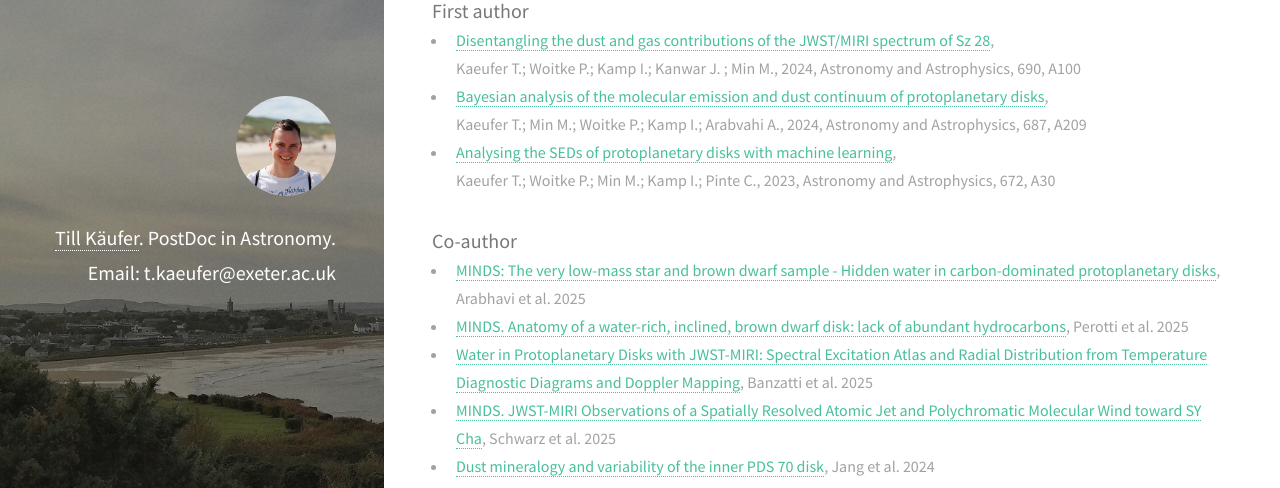
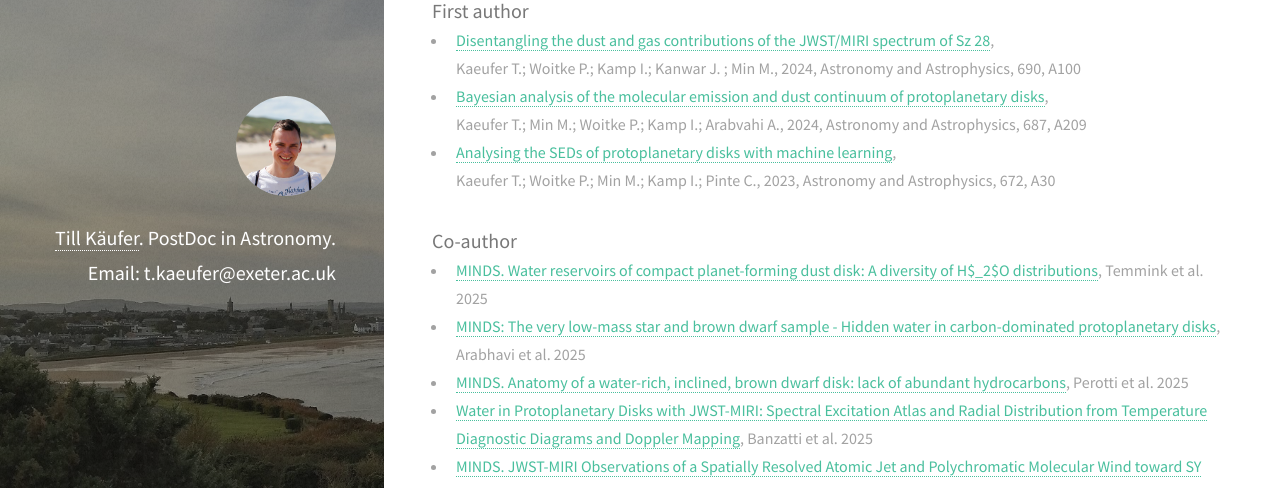
Before and after one commit to tillkaeufer/tillkaeufer.github.io, a Jekyll site: the page built from _posts/2020-10-06-publications.markdown, in a window 1280 px wide and 900 px high, scrolled down 876 px, cut to the strip 0-488 px from the top of the window. Built offline with Jekyll 4.4.1, drawn with Linux system fonts in a browser that asks for light colours; nearby versions of some CDN libraries.

Commit message:
adding compact disk paper

```diff
--- a/_posts/2020-10-06-publications.markdown
+++ b/_posts/2020-10-06-publications.markdown
@@ -20,6 +20,7 @@ Kaeufer T.; Woitke P.; Min M.; Kamp I.; Pinte C., 2023, Astronomy and Astrophysi
 
 ### Co-author
 
++ [MINDS. Water reservoirs of compact planet-forming dust disk: A diversity of H$_2$O distributions](https://doi.org/10.48550/arXiv.2505.15237){:target="_blank"}, Temmink et al. 2025
 + [MINDS: The very low-mass star and brown dwarf sample - Hidden water in carbon-dominated protoplanetary disks](https://doi.org/10.48550/arXiv.2504.11425){:target="_blank"}, Arabhavi et al. 2025
 + [MINDS. Anatomy of a water-rich, inclined, brown dwarf disk: lack of abundant hydrocarbons](https://doi.org/10.48550/arXiv.2504.11424){:target="_blank"}, Perotti et al. 2025
 + [Water in Protoplanetary Disks with JWST-MIRI: Spectral Excitation Atlas and Radial Distribution from Temperature Diagnostic Diagrams and Doppler Mapping](https://doi.org/10.3847/1538-3881/ada962){:target="_blank"}, Banzatti et al. 2025
```
